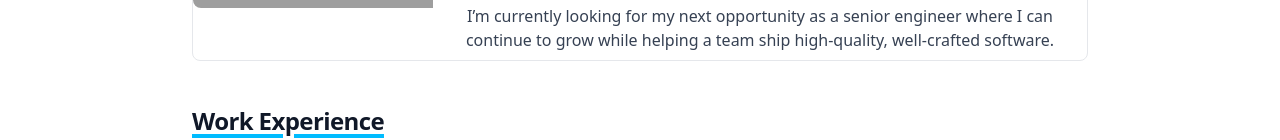
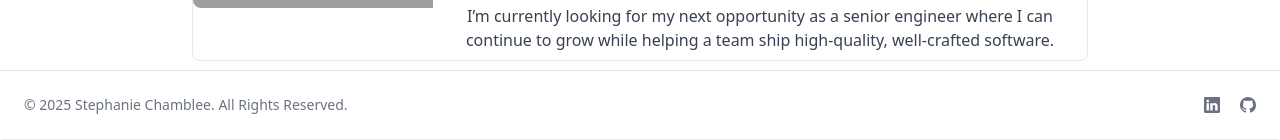
Before and after one commit to schamblee/portfolio, a React (Vite) app: page / in a window 1280 px wide. Shown: the part 661-801 px from the top of the page. Built offline with nearby package versions, Linux system fonts and the light colour scheme; grey boxes are pictures that could not be loaded.

Commit message:
Add socials

```diff
--- a/src/App.tsx
+++ b/src/App.tsx
@@ -1,53 +1,18 @@
+import AboutMeCard from './components/AboutMeCard.tsx'
+import Event from './components/Event.tsx'
+import Footer from './components/Footer.tsx'
+import Header from './components/Header.tsx'
 import Timeline from './components/Timeline.tsx'
-import Event from './components/Event.tsx'
+
 import resume from './data/resume.json'
-import headshot from './assets/headshot.jpeg'
-import daisy from './assets/daisy.jpg'
 
 function App() {
   return (
-    <section className="bg-white dark:bg-gray-900 antialiased">
+    <main className="bg-white dark:bg-gray-900 antialiased">
       <div className="max-w-screen-xl px-4 py-8 mx-auto lg:px-6 sm:py-16 lg:py-24">
         <div className="max-w-4xl mx-auto text-center">
-          <img className="rounded-full w-50 h-50 mx-auto" src={headshot} alt="image description" />
-          <h1 className="mb-2 sm:mb-4 text-4xl font-extrabold text-gray-900 dark:text-white md:text-5xl">
-            Hello, I'm{' '}
-            <span className="text-transparent bg-clip-text bg-gradient-to-r to-emerald-600 from-sky-400">
-              Steph Chamblee
-            </span>
-            !
-          </h1>
-          <p className="text-lg font-normal text-gray-600 lg:text-xl dark:text-white mb-12">
-            Welcome to my resume 👋.
-          </p>
-          <div className="flex flex-col items-center bg-white border border-gray-200 rounded-lg md:flex-row dark:border-gray-700 dark:bg-gray-800 mb-12">
-            <img
-              className="object-cover w-full rounded-t-lg h-120 md:h-auto md:w-60 md:rounded-none md:rounded-s-lg"
-              src={daisy}
-              alt="my dog Daisy"
-            />
-            <div className="flex flex-col justify-between leading-normal sm:py-0 py-4">
-              <h2 className="mb-2 text-2xl font-bold tracking-tight text-gray-900 dark:text-white">
-                About Me
-              </h2>
-              <p className="mb-3 font-normal text-base text-gray-700 dark:text-white px-4">
-                I'm a senior full-stack engineer with over seven years of experience building
-                secure, scalable web applications that are genuinely useful. I care a lot about
-                clean architecture, accessibility, and reducing friction through thoughtful
-                collaboration and problem-solving.
-              </p>
-              <p className="font-normal text-gray-700 dark:text-white px-4 pb-2">
-                Outside of work, I'm a new dog parent to Daisy (see left), a sweet pitbull mix who
-                I've been spending most of my time with lately. I'm also into board games, video
-                games, puzzles, and other nerdy stuff 😁.
-              </p>
-              <p className="font-normal text-gray-700 dark:text-white px-4 pb-2">
-                I’m currently looking for my next opportunity as a senior engineer where I can
-                continue to grow while helping a team ship high-quality, well-crafted software.
-              </p>
-            </div>
-          </div>
-
+          <Header />
+          <AboutMeCard />
           <Timeline heading="Work Experience">
             {resume['experience'].map((e) => (
               <Event
@@ -98,9 +63,10 @@
               />
             ))}
           </Timeline>
+          <Footer />
         </div>
       </div>
-    </section>
+    </main>
   )
 }
 
--- /dev/null
+++ b/src/components/AboutMeCard.tsx
@@ -0,0 +1,35 @@
+import daisy from '../assets/daisy.jpg'
+
+function AboutMeCard() {
+  return (
+    <div className="flex flex-col items-center bg-white border border-gray-200 rounded-lg md:flex-row dark:border-gray-700 dark:bg-gray-800 mb-12">
+      <img
+        className="object-cover w-full rounded-t-lg h-120 md:h-auto md:w-60 md:rounded-none md:rounded-s-lg"
+        src={daisy}
+        alt="my dog Daisy"
+      />
+      <div className="flex flex-col justify-between leading-normal sm:py-0 py-4">
+        <h2 className="mb-2 text-2xl font-bold tracking-tight text-gray-900 dark:text-white">
+          About Me
+        </h2>
+        <p className="mb-3 font-normal text-base text-gray-700 dark:text-white px-4">
+          I'm a senior full-stack engineer with over seven years of experience building secure,
+          scalable web applications that are genuinely useful. I care a lot about clean
+          architecture, accessibility, and reducing friction through thoughtful collaboration and
+          problem-solving.
+        </p>
+        <p className="font-normal text-gray-700 dark:text-white px-4 pb-2">
+          Outside of work, I'm a new dog parent to Daisy (see left), a sweet pitbull mix who I've
+          been spending most of my time with lately. I'm also into board games, video games,
+          puzzles, and other nerdy stuff 😁.
+        </p>
+        <p className="font-normal text-gray-700 dark:text-white px-4 pb-2">
+          I’m currently looking for my next opportunity as a senior engineer where I can continue to
+          grow while helping a team ship high-quality, well-crafted software.
+        </p>
+      </div>
+    </div>
+  )
+}
+
+export default AboutMeCard
--- /dev/null
+++ b/src/components/Footer.tsx
@@ -0,0 +1,47 @@
+function Footer() {
+  return (
+    <footer className="fixed bottom-0 left-0 z-20 w-full p-4 bg-white border-t border-gray-200 shadow-sm md:flex md:items-center md:justify-between md:p-6 dark:bg-gray-800 dark:border-gray-600">
+      <span className="text-sm text-gray-500 sm:text-center dark:text-gray-400">
+        © {new Date().getFullYear()} Stephanie Chamblee. All Rights Reserved.
+      </span>
+      <div className="flex mt-4 sm:justify-center md:mt-0 space-x-5 rtl:space-x-reverse">
+        <a
+          href="https://www.linkedin.com/in/stephaniechamblee/"
+          className="text-gray-500 hover:text-gray-900 dark:text-gray-300 dark:hover:text-white"
+        >
+          <svg
+            aria-hidden={true}
+            xmlns="http://www.w3.org/2000/svg"
+            width="16"
+            height="16"
+            fill="currentColor"
+            className="bi bi-linkedin"
+            viewBox="0 0 16 16"
+          >
+            <path d="M0 1.146C0 .513.526 0 1.175 0h13.65C15.474 0 16 .513 16 1.146v13.708c0 .633-.526 1.146-1.175 1.146H1.175C.526 16 0 15.487 0 14.854zm4.943 12.248V6.169H2.542v7.225zm-1.2-8.212c.837 0 1.358-.554 1.358-1.248-.015-.709-.52-1.248-1.342-1.248S2.4 3.226 2.4 3.934c0 .694.521 1.248 1.327 1.248zm4.908 8.212V9.359c0-.216.016-.432.08-.586.173-.431.568-.878 1.232-.878.869 0 1.216.662 1.216 1.634v3.865h2.401V9.25c0-2.22-1.184-3.252-2.764-3.252-1.274 0-1.845.7-2.165 1.193v.025h-.016l.016-.025V6.169h-2.4c.03.678 0 7.225 0 7.225z" />
+          </svg>
+          <span className="sr-only">LinkedIn</span>
+        </a>
+        <a
+          href="https://github.com/schamblee"
+          className="text-gray-500 hover:text-gray-900 dark:text-gray-300 dark:hover:text-white"
+        >
+          <svg
+            aria-hidden={true}
+            xmlns="http://www.w3.org/2000/svg"
+            width="16"
+            height="16"
+            fill="currentColor"
+            class="bi bi-github"
+            viewBox="0 0 16 16"
+          >
+            <path d="M8 0C3.58 0 0 3.58 0 8c0 3.54 2.29 6.53 5.47 7.59.4.07.55-.17.55-.38 0-.19-.01-.82-.01-1.49-2.01.37-2.53-.49-2.69-.94-.09-.23-.48-.94-.82-1.13-.28-.15-.68-.52-.01-.53.63-.01 1.08.58 1.23.82.72 1.21 1.87.87 2.33.66.07-.52.28-.87.51-1.07-1.78-.2-3.64-.89-3.64-3.95 0-.87.31-1.59.82-2.15-.08-.2-.36-1.02.08-2.12 0 0 .67-.21 2.2.82.64-.18 1.32-.27 2-.27s1.36.09 2 .27c1.53-1.04 2.2-.82 2.2-.82.44 1.1.16 1.92.08 2.12.51.56.82 1.27.82 2.15 0 3.07-1.87 3.75-3.65 3.95.29.25.54.73.54 1.48 0 1.07-.01 1.93-.01 2.2 0 .21.15.46.55.38A8.01 8.01 0 0 0 16 8c0-4.42-3.58-8-8-8" />
+          </svg>
+          <span className="sr-only">Github</span>
+        </a>
+      </div>
+    </footer>
+  )
+}
+
+export default Footer
--- /dev/null
+++ b/src/components/Header.tsx
@@ -0,0 +1,21 @@
+import headshot from '../assets/headshot.jpeg'
+
+function Header() {
+  return (
+    <header>
+      <img className="rounded-full w-50 h-50 mx-auto" src={headshot} alt="image description" />
+      <h1 className="mb-2 sm:mb-4 text-4xl font-extrabold text-gray-900 dark:text-white md:text-5xl">
+        Hello, I'm{' '}
+        <span className="text-transparent bg-clip-text bg-gradient-to-r to-emerald-600 from-sky-400">
+          Steph Chamblee
+        </span>
+        !
+      </h1>
+      <p className="text-lg font-normal text-gray-600 lg:text-xl dark:text-white mb-12">
+        Welcome to my resume 👋.
+      </p>
+    </header>
+  )
+}
+
+export default Header
```
